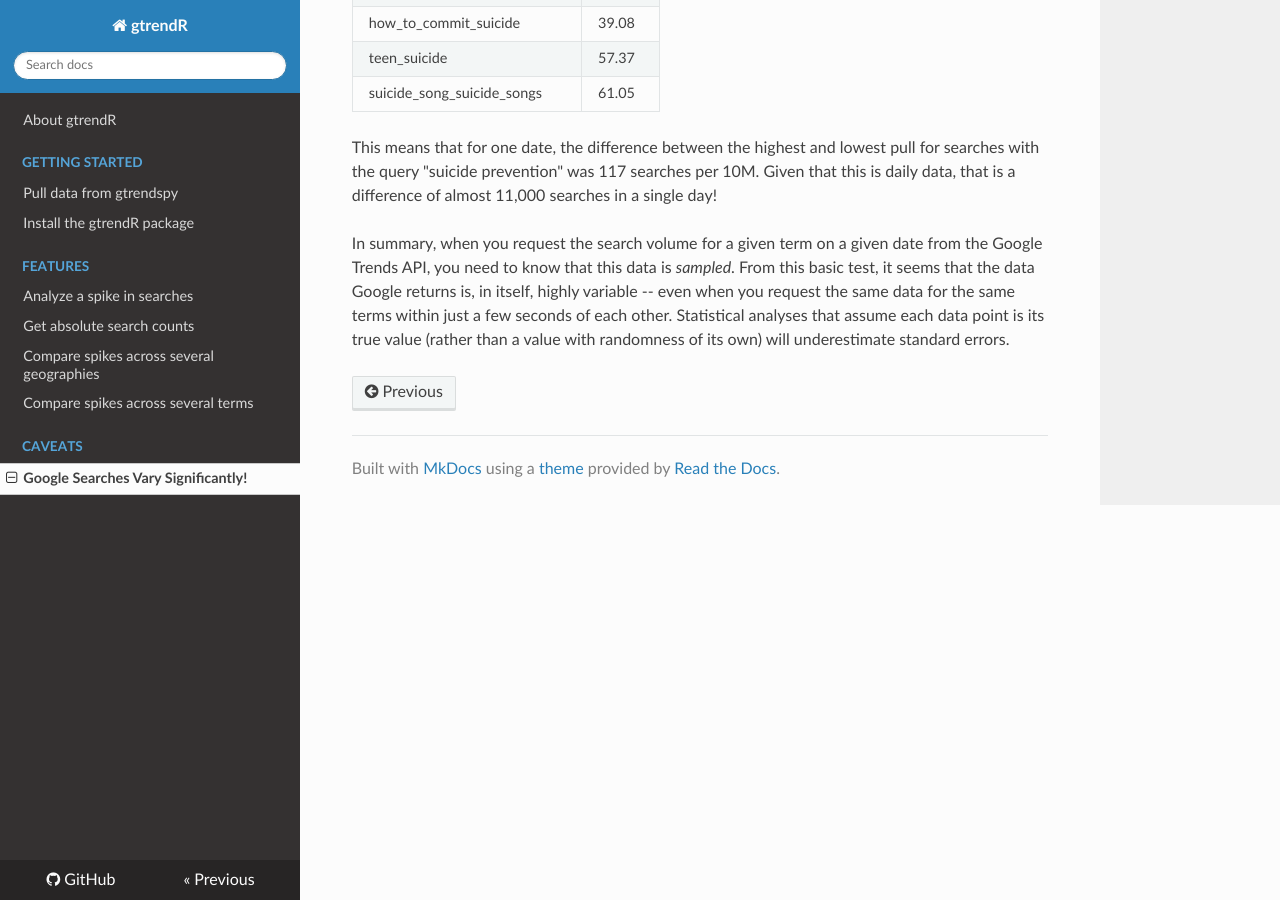
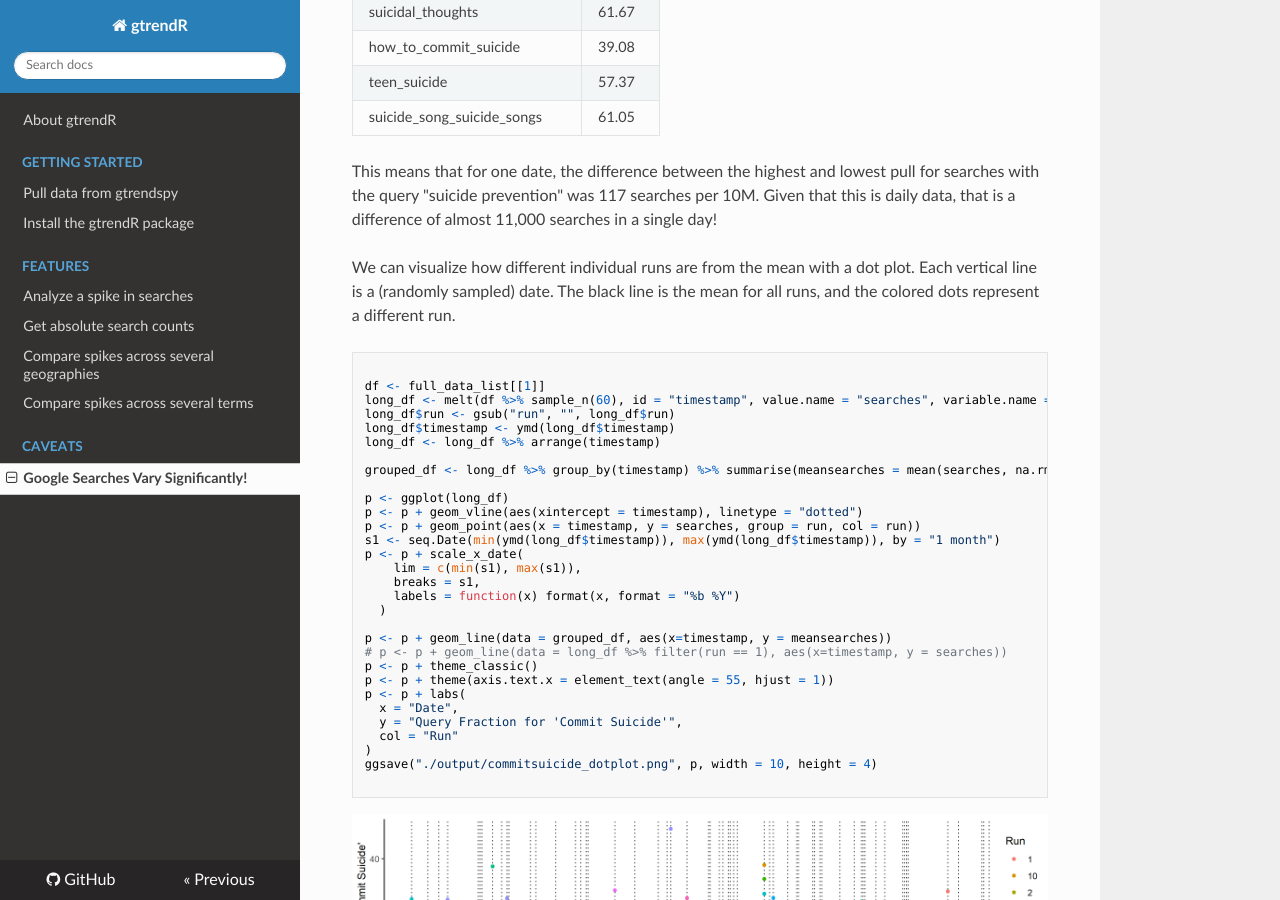
Before and after one commit to tlcaputi/gtrendR, an MkDocs documentation site: the page built from docs/google-variance.md, in a window 1280 px wide and 900 px high, scrolled down 5524 px. Built offline with MkDocs 1.6.1, drawn with Linux system fonts in a browser that asks for light colours; nearby versions of some CDN libraries; old or Windows-style settings are respelled for this version of MkDocs; some of the changed text lies outside the part shown.

Commit message:
updated readme

````diff
--- a/docs/google-variance.md
+++ b/docs/google-variance.md
@@ -2,7 +2,7 @@
 
 If you are using Google Search data, you should be aware of some basic limitations. Nobody knows the etiology of a search. Searches with the keyword "commit suicide" could be (A) people who are experiencing suicidal ideation, (B) people who want to know if a celebrity committed suicide (e.g., "did Michael Jackson commit suicide"), (C) mental health researchers wondering what comes up when you search "commit suicide", etc.
 
-But that's not all. Google Searches are *sampled* for each pull, which means that every time they are pulled, they can change. Even when searching the same terms over the same date(s), they can be vastly different.
+But that's not all. Google Searches are *sampled* for each pull, which means that every time they are pulled, they can change. Even when searching the same terms over the same date(s), they can be vastly different. With this simple test, I show the data Google returns is, in itself, highly variable -- even when you request the same data for the same terms within just a few seconds of each other.
 
 To demonstrate, I pull data for several suicide-related search terms over 10 overlapping time windows.
 
@@ -282,5 +282,42 @@ lapply(summ_data_list, function(x) sprintf("%.2f", max(x$range))) %>%
 
 This means that for one date, the difference between the highest and lowest pull for searches with the query "suicide prevention" was 117 searches per 10M. Given that this is daily data, that is a difference of almost 11,000 searches in a single day!
 
+We can visualize how different individual runs are from the mean with a dot plot. Each vertical line is a (randomly sampled) date. The black line is the mean for all runs, and the colored dots represent a different run.
+
+```r
+
+df <- full_data_list[[1]]
+long_df <- melt(df %>% sample_n(60), id = "timestamp", value.name = "searches", variable.name = "run")
+long_df$run <- gsub("run", "", long_df$run)
+long_df$timestamp <- ymd(long_df$timestamp)
+long_df <- long_df %>% arrange(timestamp)
+
+grouped_df <- long_df %>% group_by(timestamp) %>% summarise(meansearches = mean(searches, na.rm = T)) %>% ungroup()
+
+p <- ggplot(long_df)
+p <- p + geom_vline(aes(xintercept = timestamp), linetype = "dotted")
+p <- p + geom_point(aes(x = timestamp, y = searches, group = run, col = run))
+s1 <- seq.Date(min(ymd(long_df$timestamp)), max(ymd(long_df$timestamp)), by = "1 month")
+p <- p + scale_x_date(
+    lim = c(min(s1), max(s1)),
+    breaks = s1,
+    labels = function(x) format(x, format = "%b %Y")
+  )
+
+p <- p + geom_line(data = grouped_df, aes(x=timestamp, y = meansearches))
+# p <- p + geom_line(data = long_df %>% filter(run == 1), aes(x=timestamp, y = searches))
+p <- p + theme_classic()
+p <- p + theme(axis.text.x = element_text(angle = 55, hjust = 1))
+p <- p + labs(
+  x = "Date",
+  y = "Query Fraction for 'Commit Suicide'",
+  col = "Run"
+)
+ggsave("./output/commitsuicide_dotplot.png", p, width = 10, height = 4)
+
+```
+![commitsuicide-dotplot](gtrends-variance/output/commitsuicide_dotplot.png)
+
+
 
 In summary, when you request the search volume for a given term on a given date from the Google Trends API, you need to know that this data is *sampled*. From this basic test, it seems that the data Google returns is, in itself, highly variable -- even when you request the same data for the same terms within just a few seconds of each other. Statistical analyses that assume each data point is its true value (rather than a value with randomness of its own) will underestimate standard errors.
--- a/docs/gtrends-variance/code/pull-data.py
+++ b/docs/gtrends-variance/code/pull-data.py
@@ -52,7 +52,7 @@ for index in range(0, numruns):
         worldwide = False,
         timestep_years = 10,
         batch_size = 5,
-        outpath = "C:/Users/tcapu/Google Drive/modules/gtrendR/gtrends-variance/input",
+        outpath = "C:/Users/tcapu/Google Drive/modules/gtrendR/docs/gtrends-variance/input",
         creds = "C:/Users/tcapu/Google Drive/modules/gtrendspy/info_theo.py"
     )
 
````
Also changed, not shown: other parts of docs/google-variance.md (+1 -1 lines), docs/gtrends-variance/output/commitsuicide_dotplot.png (added), 1 other file.
